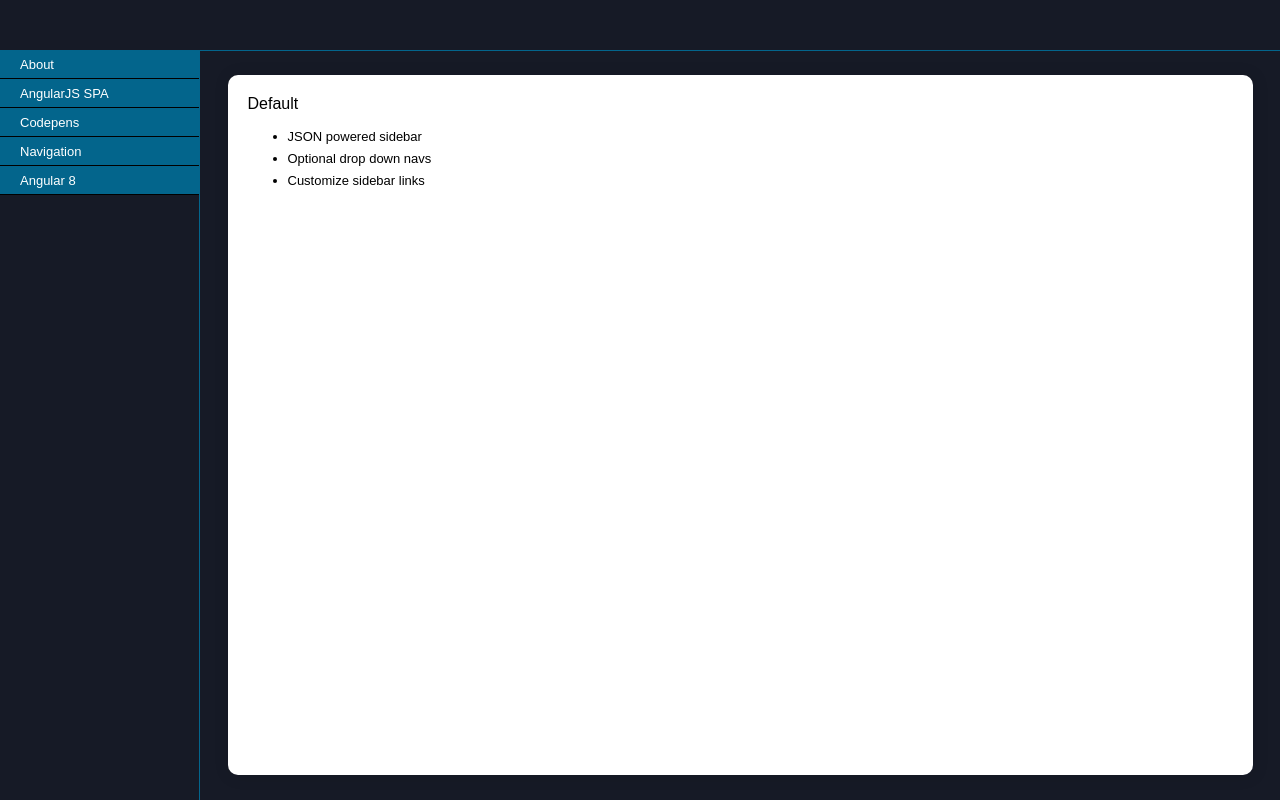
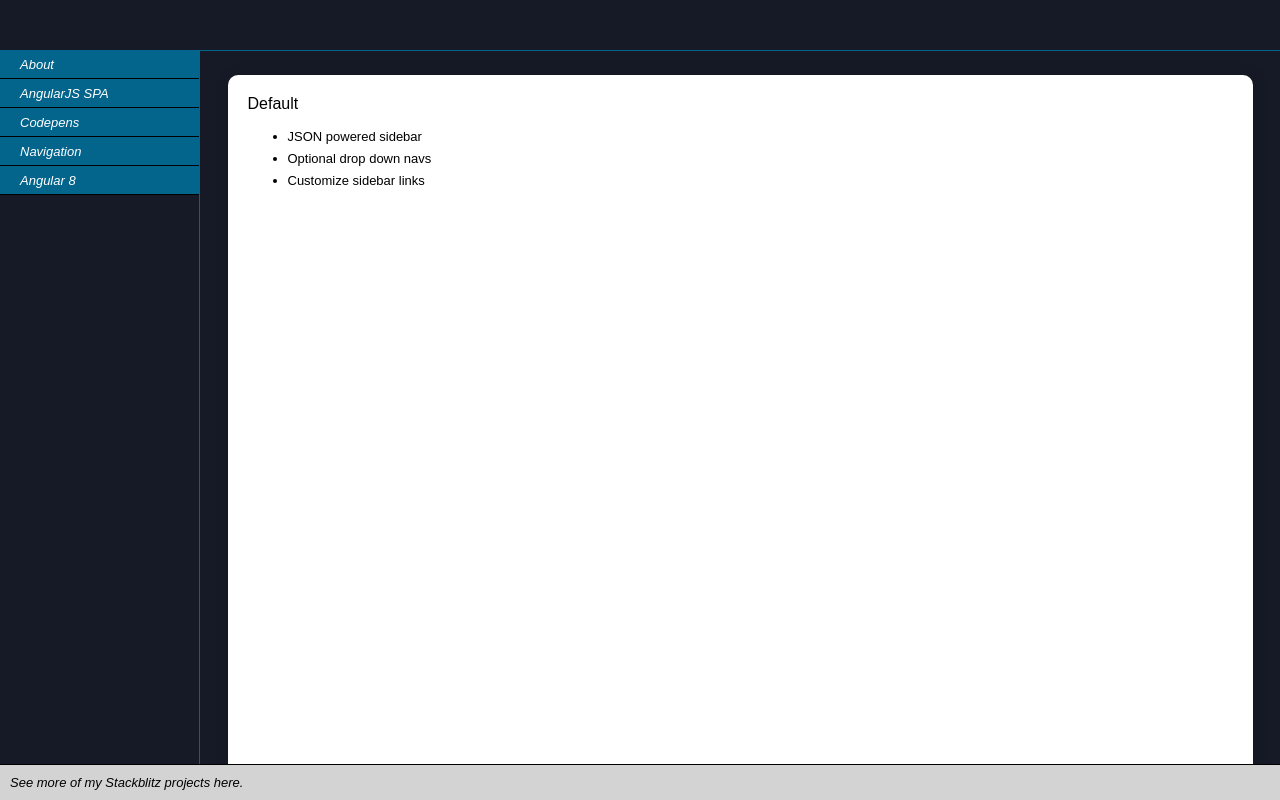
Before and after one commit to eastcoastdeveloper/Angular-Dynamic-Sidebar, an Angular app: page /about in a window 1280 px wide. Built offline with nearby package versions, Linux system fonts and the light colour scheme.

Commit message:
2 files modified

```diff
--- a/src/app/app.component.html
+++ b/src/app/app.component.html
@@ -14,3 +14,7 @@
   </div>
 
 </div>
+
+<div class="dashboard-link">
+	<a href="https://stackblitz.com/@eastcoastdeveloper" target="_blank">See more of my Stackblitz projects here.</a>
+</div>
--- a/src/styles.css
+++ b/src/styles.css
@@ -34,3 +34,21 @@
   line-height: 20px;
   margin: 0;
 }
+.dashboard-link {
+  font: normal 14px sans-serif;
+  position: fixed;
+  bottom: 0;
+  left: 0;
+  width: 100%;
+  background-color: lightgrey;
+  border-top: 1px solid black;
+  padding: 10px;
+}
+a {
+  text-decoration: none;
+  color: black;
+  font-style: italic;
+}
+.dashboard-link a:hover {
+  color: red;
+}
```
